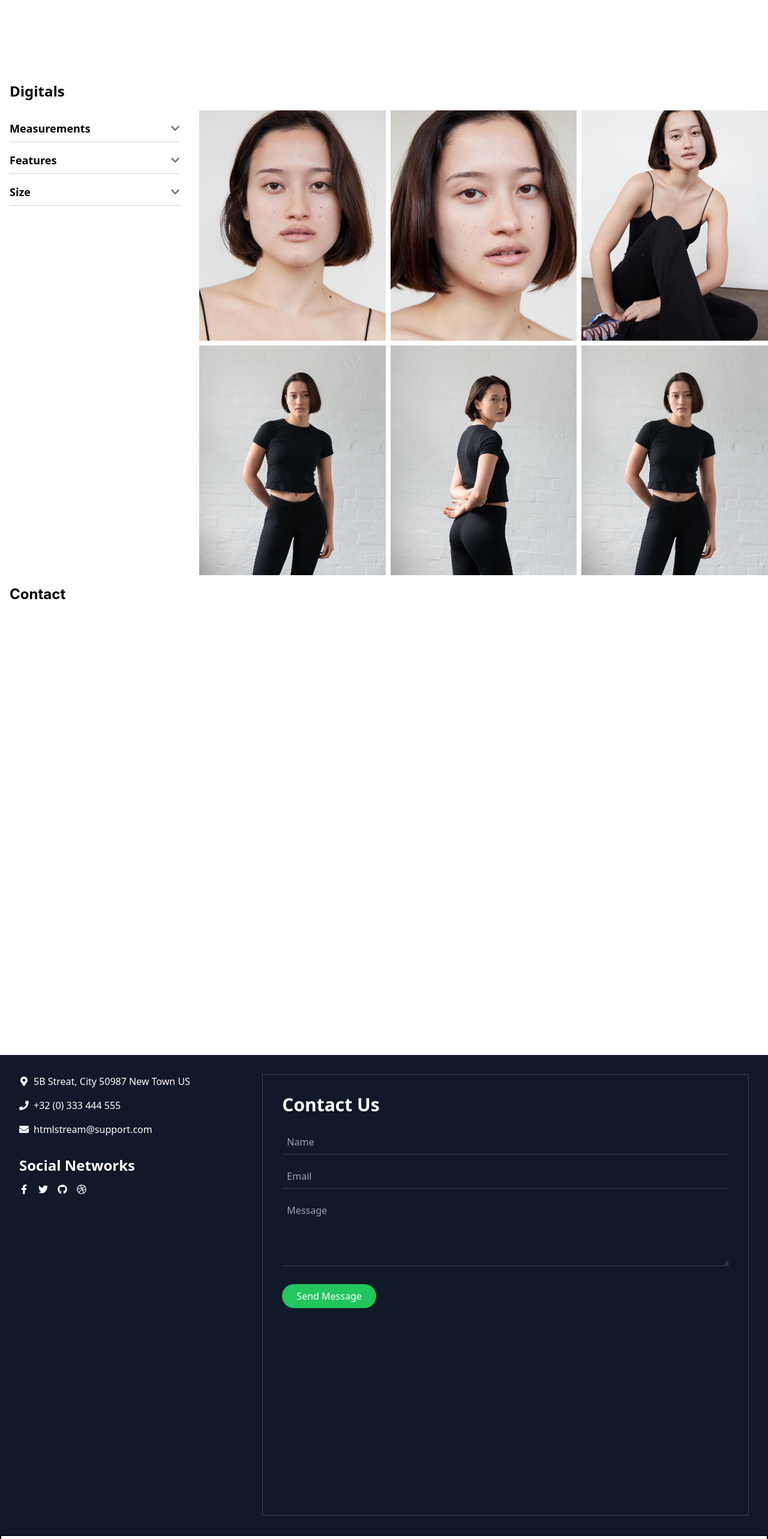
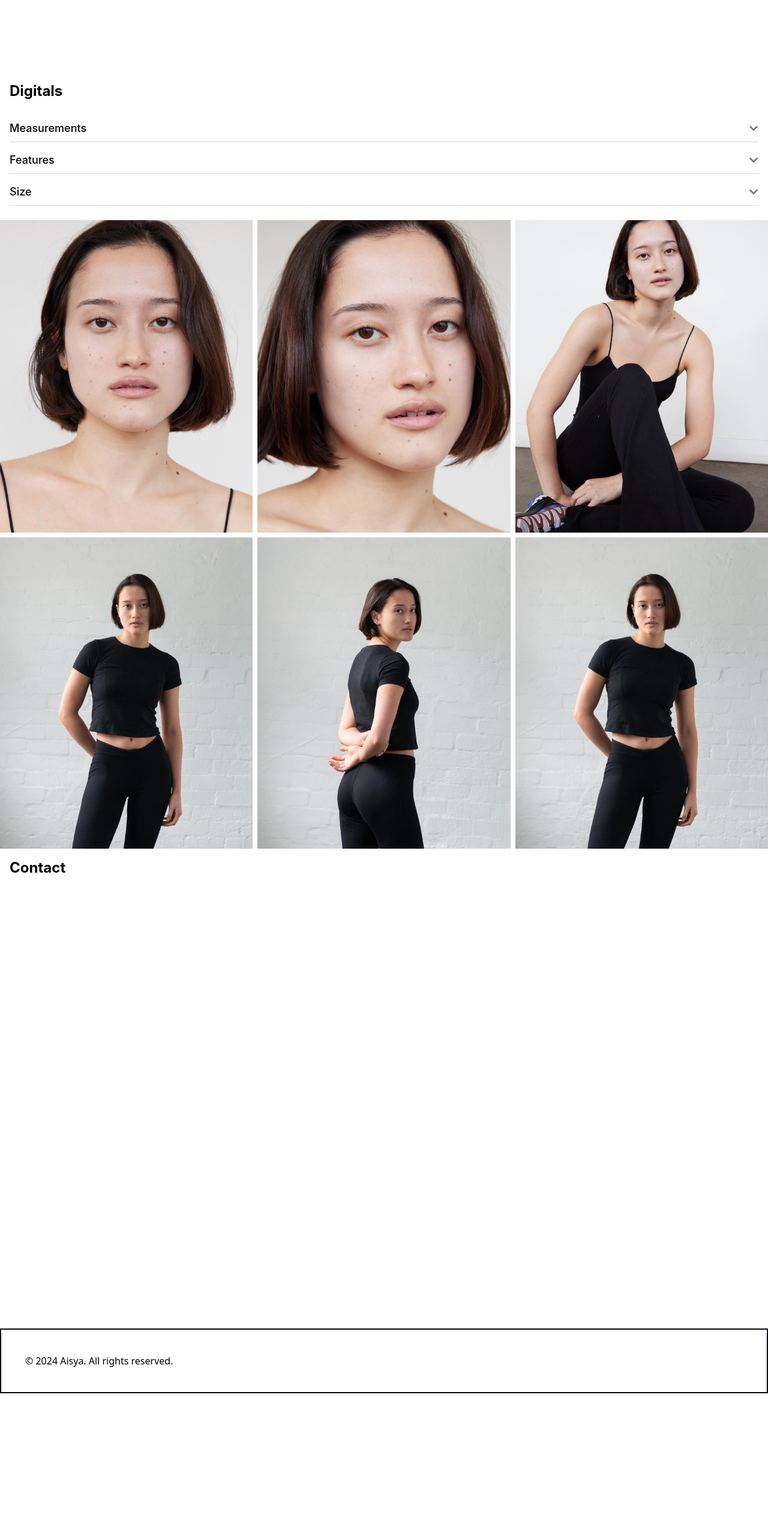
Before and after one commit to annisa-nye/aisya-model-portfolio, a React (Vite) app: page / in a window 1280 px wide. Shown: the part 1480-4046 px from the top of the page at 60% size. After the commit the page ends 3803 px from the top, so only its background shows below. Built offline with nearby package versions, Linux system fonts and the light colour scheme.

Commit message:
added tingz

```diff
--- a/src/components/ContactForm.tsx
+++ b/src/components/ContactForm.tsx
@@ -1,87 +1,12 @@
-import React, { useState } from 'react';
-import {
-	FaMapMarkerAlt,
-	FaPhone,
-	FaEnvelope,
-	FaFacebookF,
-	FaTwitter,
-	FaGithub,
-	FaDribbble,
-} from 'react-icons/fa';
+
 
 const Contact: React.FC = () => {
-	const [name, setName] = useState('');
-	const [email, setEmail] = useState('');
-	const [message, setMessage] = useState('');
-
-	const handleSubmit = (e: React.FormEvent) => {
-		e.preventDefault();
-		// Handle form submission
-		console.log('Form submitted:', { name, email, message });
-	};
 
 	return (
 		<section id='contact'>
 			<div className='font-inter min-h-screen sticky top-0'>
 				<h2 className='text-2xl font-bold p-4'>Contact</h2>
 			</div>
-			<div className='flex justify-between p-8 bg-gray-900 text-white min-h-screen'>
-				<div className='w-1/3'>
-					<div className='mb-4 flex items-center'>
-						<FaMapMarkerAlt className='mr-2' />
-						<span>5B Streat, City 50987 New Town US</span>
-					</div>
-					<div className='mb-4 flex items-center'>
-						<FaPhone className='mr-2' />
-						<span>+32 (0) 333 444 555</span>
-					</div>
-					<div className='mb-8 flex items-center'>
-						<FaEnvelope className='mr-2' />
-						<span>htmlstream@support.com</span>
-					</div>
-
-					<h2 className='text-2xl font-bold mb-4'>Social Networks</h2>
-					<div className='flex space-x-4'>
-						<FaFacebookF className='hover:text-blue-500 cursor-pointer' />
-						<FaTwitter className='hover:text-blue-400 cursor-pointer' />
-						<FaGithub className='hover:text-gray-400 cursor-pointer' />
-						<FaDribbble className='hover:text-pink-500 cursor-pointer' />
-					</div>
-				</div>
-
-				<div className='w-2/3 border border-gray-700 p-8'>
-					<h2 className='text-3xl font-bold mb-6'>Contact Us</h2>
-					<form onSubmit={handleSubmit}>
-						<input
-							type='text'
-							placeholder='Name'
-							value={name}
-							onChange={(e) => setName(e.target.value)}
-							className='w-full bg-transparent border-b border-gray-700 p-2 mb-4 focus:outline-none focus:border-white'
-						/>
-						<input
-							type='email'
-							placeholder='Email'
-							value={email}
-							onChange={(e) => setEmail(e.target.value)}
-							className='w-full bg-transparent border-b border-gray-700 p-2 mb-4 focus:outline-none focus:border-white'
-						/>
-						<textarea
-							placeholder='Message'
-							value={message}
-							onChange={(e) => setMessage(e.target.value)}
-							className='w-full bg-transparent border-b border-gray-700 p-2 mb-6 focus:outline-none focus:border-white'
-							rows={4}
-						/>
-						<button
-							type='submit'
-							className='bg-green-500 text-white px-6 py-2 rounded-full hover:bg-green-600 transition duration-300'
-						>
-							Send Message
-						</button>
-					</form>
-				</div>
-			</div>
 		</section>
 	);
 };
--- a/src/components/Digitals.tsx
+++ b/src/components/Digitals.tsx
@@ -47,7 +47,7 @@ const Digitals: React.FC = () => {
 	};
 
 	return (
-		<section id='digitals' className='min-h-screen'>
+		<section id='digitals' className='min-h-screen font-inter'>
 			<h2 className='text-2xl font-bold p-4 sticky top-0'>Digitals</h2>
 			<div className='flex flex-col lg:flex-row lg:gap-4'>
 				<div className='lg:w-1/4'>
@@ -59,7 +59,7 @@ const Digitals: React.FC = () => {
 										onClick={() => toggleCategory(category.title)}
 										className='flex items-center justify-between cursor-pointer'
 									>
-										<h3 className='text-lg font-semibold'>{category.title}</h3>
+										<h3 className='text-lg font-medium'>{category.title}</h3>
 										{openCategories[category.title] ? (
 											<FaChevronUp className='text-gray-500' />
 										) : (
@@ -71,7 +71,7 @@ const Digitals: React.FC = () => {
 										<ul className='mt-2 space-y-1'>
 											{category.items.map((measurement, itemIndex) => (
 												<li key={itemIndex} className='text-sm'>
-													<span className='font-medium'>
+													<span className='font-semibold'>
 														{measurement.label}:
 													</span>
 													<span className='ml-1'>{measurement.value}</span>
--- a/tailwind.config.js
+++ b/tailwind.config.js
@@ -8,8 +8,11 @@ export default {
 				lora: ['Lora', 'serif'],
 			},
 			padding: {
-				'header': '4rem',
+				header: '4rem',
 			},
+		},
+		screens: {
+			'xs': {'max': '699px'},
 		},
 	},
 	plugins: [],
```
